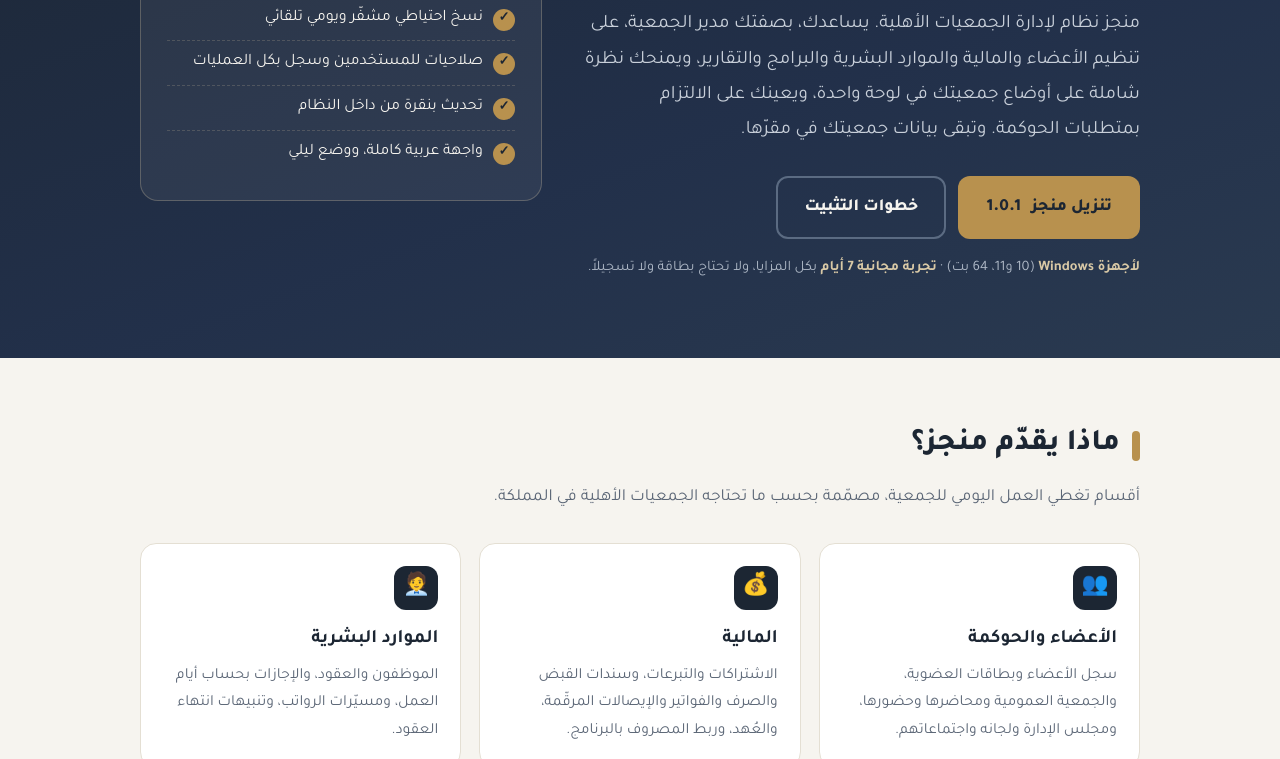
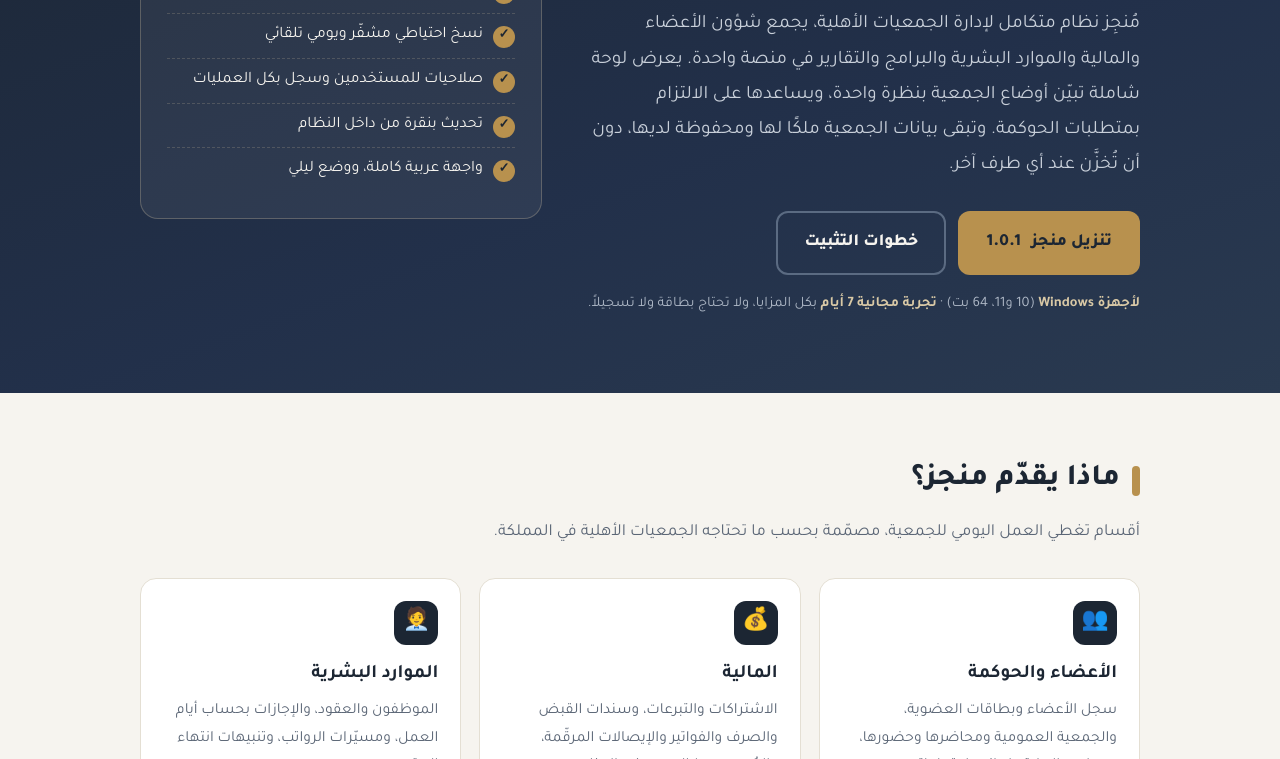
Before and after one commit to munjiz-assoc/munjiz-updates, a plain HTML site: page index.html in a window 1280 px wide. Shown: the part 341-1100 px from the top of the page. Drawn offline with Linux system fonts and the light colour scheme.

Commit message:
اعتماد نص التعريف الجديد في الواجهة

```diff
--- a/index.html
+++ b/index.html
@@ -175,7 +175,7 @@ footer b{color:#d9c9a6}
   <div class="wrap">
     <div>
       <h1>منجز، نظام إدارة <em>الجمعيات الأهلية</em> على جهازك</h1>
-      <p class="lead">منجز نظام لإدارة الجمعيات الأهلية. يساعدك، بصفتك مدير الجمعية، على تنظيم الأعضاء والمالية والموارد البشرية والبرامج والتقارير، ويمنحك نظرة شاملة على أوضاع جمعيتك في لوحة واحدة، ويعينك على الالتزام بمتطلبات الحوكمة. وتبقى بيانات جمعيتك في مقرّها.</p>
+      <p class="lead">مُنجِز نظام متكامل لإدارة الجمعيات الأهلية، يجمع شؤون الأعضاء والمالية والموارد البشرية والبرامج والتقارير في منصة واحدة. يعرض لوحة شاملة تبيّن أوضاع الجمعية بنظرة واحدة، ويساعدها على الالتزام بمتطلبات الحوكمة. وتبقى بيانات الجمعية ملكًا لها ومحفوظة لديها، دون أن تُخزَّن عند أي طرف آخر.</p>
       <div class="cta">
         <a class="btn primary" id="hero-dl" href="https://github.com/munjiz-assoc/munjiz-updates/releases/download/v1.0.1/Munjiz-Setup-1.0.1.exe">تنزيل منجز <span id="hero-ver"></span></a>
         <a class="btn ghost" href="#install">خطوات التثبيت</a>
```
